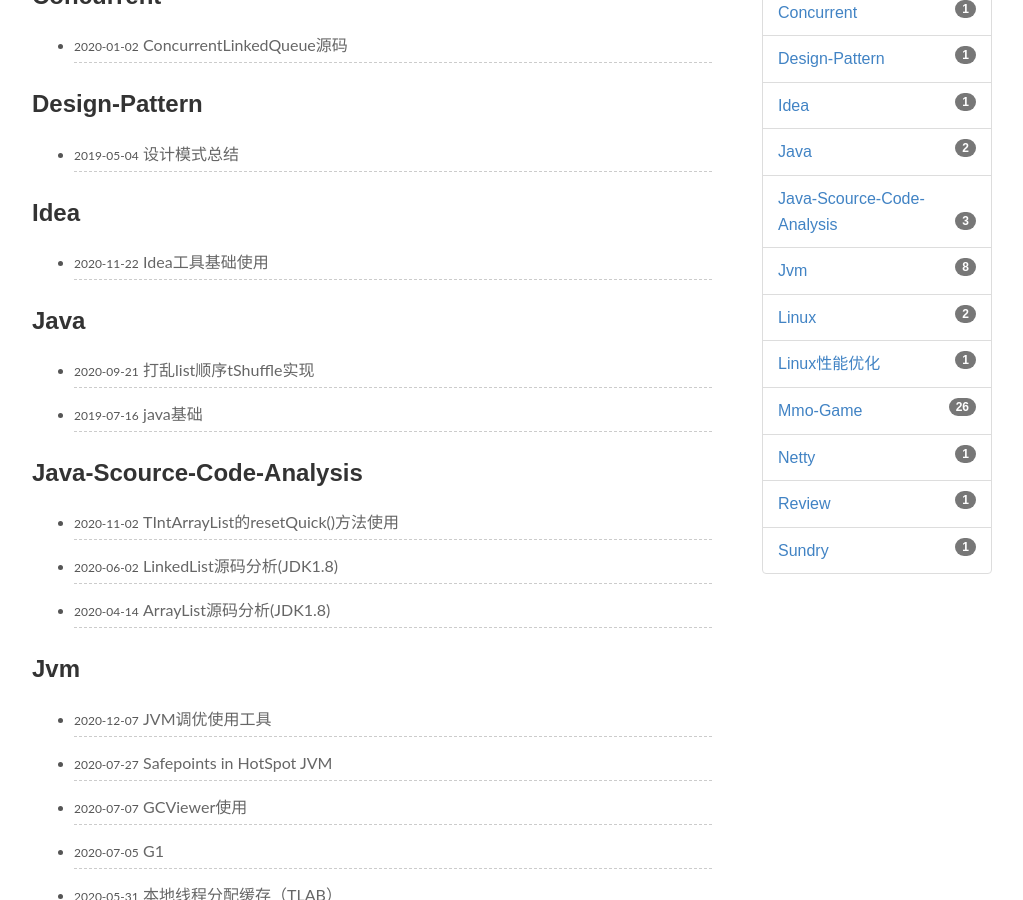
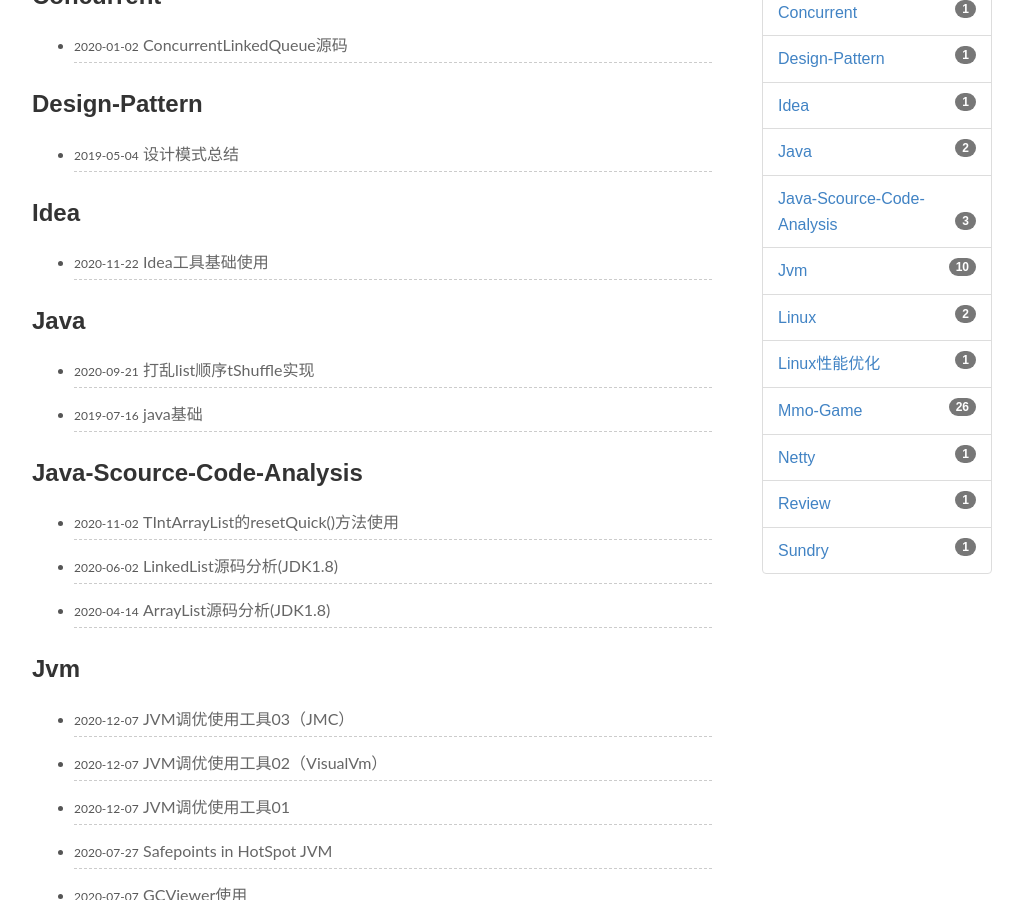
Before and after one commit to lizb0907/lizb0907.github.io, a Jekyll site: the page built from pages/categories.md, in a window 1280 px wide and 900 px high, scrolled down 392 px. Shown: the whole window, without its empty margins (138-1161 px from the left). Built offline with Jekyll 4.4.1, drawn with Linux system fonts in a browser that asks for light colours; comment, search, counter and statistics services are not loaded; part of the change alters nothing that is shown.

Commit message:
update jvm-tools

````diff
--- a/_posts/jvm/2020-12-07-Jvm-Tools.md
+++ b/_posts/jvm/2020-12-07-Jvm-Tools01.md
@@ -1,31 +1,17 @@
 ---
 layout: post
-title: JVM调优使用工具
+title: JVM调优使用工具01
 categories: Jvm
 description: JVM调优使用工具
 keywords: JVM,TOOls
 ---
 
-JVM调优使用工具
+JVM调优使用工具01
 
 **目录**
 
 * TOC
 {:toc}
-
-## 一些好的jvm调优链接
-
-### 1.G1调优官方指南必看：
-
-http://www.oracle.com/technetwork/articles/java/g1gc-1984535.html
-
-### 2.不错的博客系列
-
-jvm调优1-4：
-https://www.cnblogs.com/chiangchou/p/jvm-1.html
-https://www.cnblogs.com/chiangchou/p/jvm-2.html
-https://www.cnblogs.com/chiangchou/p/jvm-3.html
-https://www.cnblogs.com/chiangchou/p/jvm-4.html#_label3
 
 ## JDK内置工具
 
@@ -252,174 +238,19 @@ options:
     3.jcmd pid GC.heap_info //通知jvm做一次垃圾回收
 
 ```
+## 一些好的jvm调优链接
 
-### 3.可视化工具
+### 1.G1调优官方指南必看：
 
-#### 1.jconsole
+http://www.oracle.com/technetwork/articles/java/g1gc-1984535.html
 
-可视化监控、管理工具。它主要通过JMX的MBean对系统进行信息收集和参数动态调整。
+### 2.不错的博客系列
 
-使用比较简单，傻瓜化。
-
-启动命令：
-```sh
-直接键入jconsole，就会弹出窗口。
-可以选择本机进行和远程进程。
-```
-
-#### 2.VisualVm
-
-是目前监控以及故障排查最强大的工具之一。
-
-JDK9以及更高不支持内置，需要单独下载
-
-启动命令：
-```sh
-直接键入jvisualvm，就会弹出窗口。
-可以选择本机进行和远程进程。
-```
-
-##### 1.Overview窗口：
-```sh
-概览
-```
-
-##### 2.Monitor窗口:
-
-![](/images/posts/jvm/jvm-tools/2.png)
+jvm调优1-4：
 
 ```sh
-CPU,Heap,Classes,Threads曲线图；
-
-Perform GC按钮， 执行垃圾回收；
-
-headdump 按钮，堆内存快照：
-     save 另存
-     Summary 分析
+https://www.cnblogs.com/chiangchou/p/jvm-1.html
+https://www.cnblogs.com/chiangchou/p/jvm-2.html
+https://www.cnblogs.com/chiangchou/p/jvm-3.html
+https://www.cnblogs.com/chiangchou/p/jvm-4.html
 ```
-
-##### 3.Threads窗口:
-```sh
-特别关注：
-   Running    //表示运行时花费的时间
-   Total      //表示从创建到现在花费的时间
-   右上角，Thead Dump   //线程快照，相当于可视化的jstack
-```
-
-##### 4.Sampler抽样窗口:
-
-###### 1.CPU抽样(点击CPU)：
-
-![](/images/posts/jvm/jvm-tools/3.png)
-
-CPU Samples:
-```sh
- 1.cpu:
-      Total Time,这些线程从开始抽样到现在花费的时间
-      Total Time(CPU), 这些线程从开始抽样到现在占用cpu的时间
-2.可以展开线程，查看当前线程执行调用栈：
-      点击热点按钮，可以发现当前线程调用最热的方法（两个小箭头之间的红色按钮）
-          Self Time（CPU）  //自身花费时间
-          Total Time(CPU)   //总共花费时间，包含调用其它方法时间
-```
-
-![](/images/posts/jvm/jvm-tools/4.png)
-
-Thread CPU Times:
-```sh
-可以知道哪个线程花费的CPU时间最多：
-    红色圈1：各个线程所占用CPU的时间比
-    红色圈2：最近1秒的时间抽样，各个线程在1秒内花费CPU时间
-```
-
-###### 2.内存抽样（点击Memory）：
-
-![](/images/posts/jvm/jvm-tools/5.png)
-
-```sh
-Heap histogram:
-   堆内存柱状图
-
-Per thread allocations:
-   jvm为每个线程分配的内存，可以看出哪个线程占用的内存大。
-```
-
-##### 5.Profiler性能分析:
-
-性能分析，提供了程序运行期 方法级别 的处理器执行时间分析以及内存分析。
-
-CPU性能分析、内存性能分析、JDBC性能分析。
-
-可以配置想检查的范围。
-
-注意事项：
-```sh
-1.执行性能分析，会对程序运行性能有比较大的影响，一般不建议在生产环境使用这项
-  功能。可以在开发测试环境去分析调优，也可以用JMC替代，JMC性能分析能力更强，
-  而且影响相对小很多。
-2.类共享（类共享是一种共享类，从而提升加载速度、节省内存的技术）可能会导致执行
-  Profiler的应用崩溃，建议在执行Profiler的应用上添加-Xshare:off（VM参数上添加就行）,
-  关闭类共享。否则，点击按钮的时候应用可能会崩溃。
-```
-
-![](/images/posts/jvm/jvm-tools/6.png)
-
-![](/images/posts/jvm/jvm-tools/7.png)
-
-```sh
-配置性能分析参数：
-点击左上角VisualVM-->Preferences:
-   可以配置想要监控的CPU,内存，Sql语句。
-```
-
-![](/images/posts/jvm/jvm-tools/8.png)
-
-![](/images/posts/jvm/jvm-tools/9.png)
-
-
-##### 5.之间打开各种格式文件进行分析:
-
-点击左上角File--->load
-
-![](/images/posts/jvm/jvm-tools/10.png)
-
-例如：打开hprof分析堆内存
-
-Summary:
-```sh
-比较重要参数：
-   Classes by Number of Instances[view all] //指定类型个数对象倒叙排列
-   Classes by Size of Instances[view all] //指定类型占用空间的倒叙排列
-   Instaces by Size[view all] //当前堆内存里面每个对象所占用内存
-   Dominators by Retained Size[view all] // 未支配对象所保存的内存空间
-
-假设堆内存不正常，我们可以点击view all，来查看哪个类型的对象占用最多
-...
-其它类似
-```
-
-##### 5.使用插件
-
-左上角Tools-->Plugins-->Availabel Plugins, 进一步增强功能。
-
-例如Visul GC, 可以看到可视化的垃圾回收过程。
-
-#### 3.JMC
-
-```sh
-JDK Mission Control：
-  JMC两大功能：
-    1.作为JMX控制台，监控虚拟机MBean提供的数据：
-      JMX(Java Management Extensions)是一个为应用程序植入管理功能的框架。
-      JMX是一套标准的代理和服务，实际上，用户可以在任何Java应用程序中使用这些代理
-      和服务实现管理。主要用于对JAVA应用程序和JVM进行监控和管理。
-
-JConsole和JVisualVM中能够监控到JAVA应用程序和JVM的相关信息都是通过JMX实现的。
-    2.可持续收集数据JFR(Java Flight Recorder), 并可作为
-      JFR的可视化分析工具。
-
-  JFR(Java Flight Recorder)是一种用于收集有关运行中的Java
-  应用的诊断信息和性能收集的工具。它几乎没有性能开销，因此在负载
-  很大的生产环境中也可以使用。
-
-```
--- /dev/null
+++ b/_posts/jvm/2020-12-07-Jvm-Tools02.md
@@ -0,0 +1,165 @@
+---
+layout: post
+title: JVM调优使用工具02（VisualVm）
+categories: Jvm
+description: 可视化工具VisualVm
+keywords: JVM,TOOls，VisualVm
+---
+
+JVM调优使用工具02（VisualVm）
+
+**目录**
+
+* TOC
+{:toc}
+
+## 可视化工具
+
+### 1.jconsole
+
+可视化监控、管理工具。它主要通过JMX的MBean对系统进行信息收集和参数动态调整。
+
+使用比较简单，傻瓜化。
+
+启动命令：
+```sh
+直接键入jconsole，就会弹出窗口。
+可以选择本机进行和远程进程。
+```
+
+### 2.VisualVm
+
+是目前监控以及故障排查最强大的工具之一。
+
+JDK9以及更高不支持内置，需要单独下载
+
+启动命令：
+```sh
+直接键入jvisualvm，就会弹出窗口。
+可以选择本机进行和远程进程。
+```
+
+#### 1.Overview窗口：
+```sh
+概览
+```
+
+#### 2.Monitor窗口:
+
+![](/images/posts/jvm/jvm-tools/2.png)
+
+```sh
+CPU,Heap,Classes,Threads曲线图；
+
+Perform GC按钮， 执行垃圾回收；
+
+headdump 按钮，堆内存快照：
+     save 另存
+     Summary 分析
+```
+
+#### 3.Threads窗口:
+```sh
+特别关注：
+   Running    //表示运行时花费的时间
+   Total      //表示从创建到现在花费的时间
+   右上角，Thead Dump   //线程快照，相当于可视化的jstack
+```
+
+#### 4.Sampler抽样窗口:
+
+##### 1.CPU抽样(点击CPU)：
+
+![](/images/posts/jvm/jvm-tools/3.png)
+
+CPU Samples:
+```sh
+ 1.cpu:
+      Total Time,这些线程从开始抽样到现在花费的时间
+      Total Time(CPU), 这些线程从开始抽样到现在占用cpu的时间
+2.可以展开线程，查看当前线程执行调用栈：
+      点击热点按钮，可以发现当前线程调用最热的方法（两个小箭头之间的红色按钮）
+          Self Time（CPU）  //自身花费时间
+          Total Time(CPU)   //总共花费时间，包含调用其它方法时间
+```
+
+![](/images/posts/jvm/jvm-tools/4.png)
+
+Thread CPU Times:
+```sh
+可以知道哪个线程花费的CPU时间最多：
+    红色圈1：各个线程所占用CPU的时间比
+    红色圈2：最近1秒的时间抽样，各个线程在1秒内花费CPU时间
+```
+
+##### 2.内存抽样（点击Memory）：
+
+![](/images/posts/jvm/jvm-tools/5.png)
+
+```sh
+Heap histogram:
+   堆内存柱状图
+
+Per thread allocations:
+   jvm为每个线程分配的内存，可以看出哪个线程占用的内存大。
+```
+
+#### 5.Profiler性能分析:
+
+性能分析，提供了程序运行期 方法级别 的处理器执行时间分析以及内存分析。
+
+CPU性能分析、内存性能分析、JDBC性能分析。
+
+可以配置想检查的范围。
+
+注意事项：
+```sh
+1.执行性能分析，会对程序运行性能有比较大的影响，一般不建议在生产环境使用这项
+  功能。可以在开发测试环境去分析调优，也可以用JMC替代，JMC性能分析能力更强，
+  而且影响相对小很多。
+2.类共享（类共享是一种共享类，从而提升加载速度、节省内存的技术）可能会导致执行
+  Profiler的应用崩溃，建议在执行Profiler的应用上添加-Xshare:off（VM参数上添加就行）,
+  关闭类共享。否则，点击按钮的时候应用可能会崩溃。
+```
+
+![](/images/posts/jvm/jvm-tools/6.png)
+
+![](/images/posts/jvm/jvm-tools/7.png)
+
+```sh
+配置性能分析参数：
+点击左上角VisualVM-->Preferences:
+   可以配置想要监控的CPU,内存，Sql语句。
+```
+
+![](/images/posts/jvm/jvm-tools/8.png)
+
+![](/images/posts/jvm/jvm-tools/9.png)
+
+
+#### 5.之间打开各种格式文件进行分析:
+
+点击左上角File--->load
+
+![](/images/posts/jvm/jvm-tools/10.png)
+
+例如：打开hprof分析堆内存
+
+Summary:
+```sh
+比较重要参数：
+   Classes by Number of Instances[view all] //指定类型个数对象倒叙排列
+   Classes by Size of Instances[view all] //指定类型占用空间的倒叙排列
+   Instaces by Size[view all] //当前堆内存里面每个对象所占用内存
+   Dominators by Retained Size[view all] // 未支配对象所保存的内存空间
+
+假设堆内存不正常，我们可以点击view all，来查看哪个类型的对象占用最多
+...
+其它类似
+```
+
+#### 5.使用插件
+
+左上角Tools-->Plugins-->Availabel Plugins, 进一步增强功能。
+
+例如Visul GC, 可以看到可视化的垃圾回收过程。
--- /dev/null
+++ b/_posts/jvm/2020-12-07-Jvm-Tools03.md
@@ -0,0 +1,35 @@
+---
+layout: post
+title: JVM调优使用工具03（JMC）
+categories: Jvm
+description: 可视化工具JMC
+keywords: JVM,TOOls，JMC
+---
+
+JVM调优使用工具03（JMC）
+
+**目录**
+
+* TOC
+{:toc}
+
+## 可视化工具
+
+## 1.JMC
+
+```sh
+JDK Mission Control：
+  JMC两大功能：
+    1.作为JMX控制台，监控虚拟机MBean提供的数据：
+      JMX(Java Management Extensions)是一个为应用程序植入管理功能的框架。
+      JMX是一套标准的代理和服务，实际上，用户可以在任何Java应用程序中使用这些代理
+      和服务实现管理。主要用于对JAVA应用程序和JVM进行监控和管理。
+
+JConsole和JVisualVM中能够监控到JAVA应用程序和JVM的相关信息都是通过JMX实现的。
+    2.可持续收集数据JFR(Java Flight Recorder), 并可作为
+      JFR的可视化分析工具。
+
+  JFR(Java Flight Recorder)是一种用于收集有关运行中的Java
+  应用的诊断信息和性能收集的工具。它几乎没有性能开销，因此在负载
+  很大的生产环境中也可以使用。
+```
````
